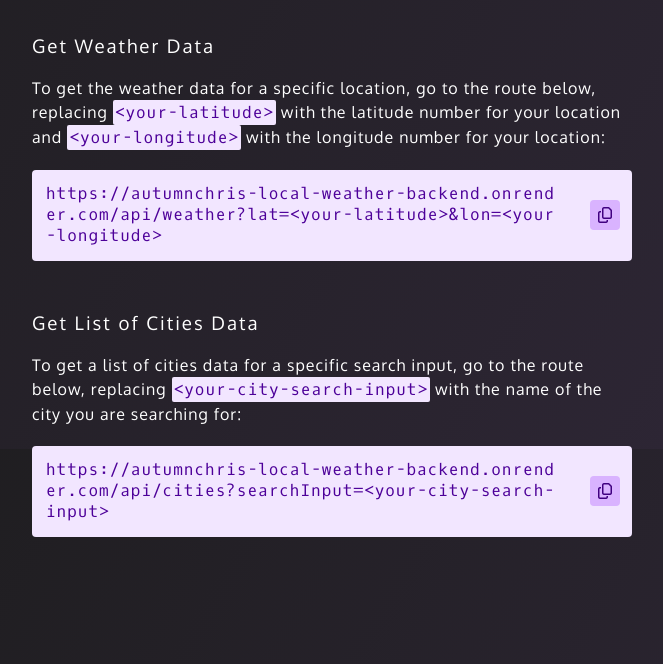
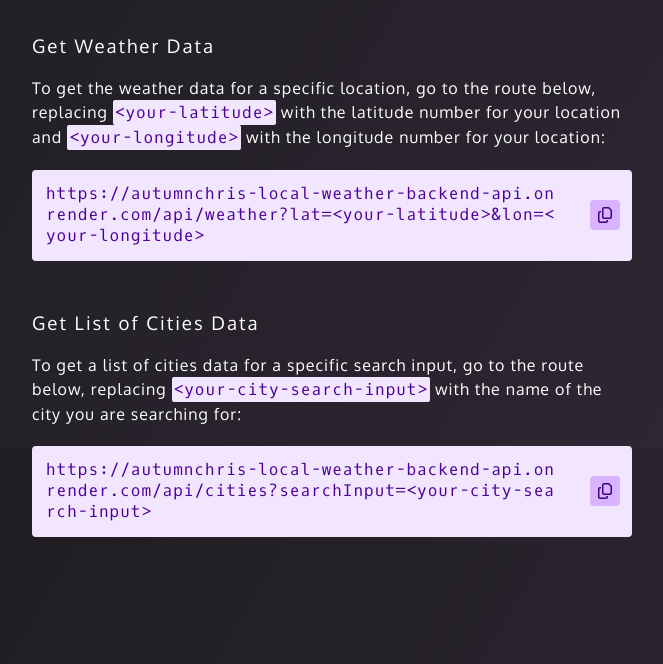
Before and after one commit to autumnchris/local-weather-backend, a Node server app: page /api/ in a window 1280 px wide. Shown: the part 351-1015 px from the top of the page, without its empty margins (308-971 px from the left). Run offline with Node 20, Linux system fonts and the light colour scheme; some libraries are stand-ins or nearby versions.

Commit message:
Update GitHub and demo links

```diff
--- a/views/index.ejs
+++ b/views/index.ejs
@@ -7,7 +7,7 @@
         <h3>Get Weather Data</h3>
         <p>To get the weather data for a specific location, go to the route below, replacing <code>&lt;your-latitude&gt</code> with the latitude number for your location and <code>&lt;your-longitude&gt</code> with the longitude number for your location:</p>
         <pre>
-          <code class="api-link">https://autumnchris-local-weather-backend.onrender.com/api/weather?lat=&lt;your-latitude&gt;&lon=&lt;your-longitude&gt;</code>
+          <code class="api-link">https://autumnchris-local-weather-backend-api.onrender.com/api/weather?lat=&lt;your-latitude&gt;&lon=&lt;your-longitude&gt;</code>
           <button type="button" class="button copy-button api-weather" title="Copy link to clipboard" aria-label="copy link to clipboard"><span class="copy-icon fa-regular fa-copy"></span></button>
         </pre>
       </section>
@@ -15,7 +15,7 @@
         <h3>Get List of Cities Data</h3>
         <p>To get a list of cities data for a specific search input, go to the route below, replacing <code>&lt;your-city-search-input&gt</code> with the name of the city you are searching for:</p>
         <pre>
-          <code class="api-link">https://autumnchris-local-weather-backend.onrender.com/api/cities?searchInput=&lt;your-city-search-input&gt;</code>
+          <code class="api-link">https://autumnchris-local-weather-backend-api.onrender.com/api/cities?searchInput=&lt;your-city-search-input&gt;</code>
           <button type="button" class="button copy-button api-cities" title="Copy link to clipboard" aria-label="copy link to clipboard"><span class="copy-icon fa-regular fa-copy"></span></button>
         </pre>
       </section>
--- a/views/layout.ejs
+++ b/views/layout.ejs
@@ -15,8 +15,8 @@
       function events() {
         document.addEventListener('click', event => {
           const element = event.target;
-          element.matches('.copy-button.api-weather') ? copyText('https://autumnchris-local-weather-backend.onrender.com/api/weather?lat=<your-latitude>&lon=<your-longitude>') : null;
-          element.matches('.copy-button.api-cities') ? copyText('https://autumnchris-local-weather-backend.onrender.com/api/cities?searchInput=<your-city-search-input>') : null;
+          element.matches('.copy-button.api-weather') ? copyText('https://autumnchris-local-weather-backend-api.onrender.com/api/weather?lat=<your-latitude>&lon=<your-longitude>') : null;
+          element.matches('.copy-button.api-cities') ? copyText('https://autumnchris-local-weather-backend-api.onrender.com/api/cities?searchInput=<your-city-search-input>') : null;
         });
       }
 
--- a/views/partials/header-content.ejs
+++ b/views/partials/header-content.ejs
@@ -3,7 +3,7 @@
   <p>Created by <a href="https://autumnchris.github.io/portfolio" target="_blank">Autumn Bullard</a> &copy; <%= new Date().getFullYear() %></p>
   <div class="api-description">
     <p>An API that calls the relevant external APIs needed to run a front-end Local Weather App.</p>
-    <p>View the <a href="https://github.com/autumnchris/local-weather-backend" target="_blank" id="src-link" aria-labelledby="api-name src-link">source code</a> for this project.</p>
+    <p>View the <a href="https://github.com/autumnchris/local-weather-backend-api" target="_blank" id="src-link" aria-labelledby="api-name src-link">source code</a> for this project.</p>
   </div>
   <hr />
 </header>
```
Also changed, not shown: package.json (+4 -4 lines), README.md.
